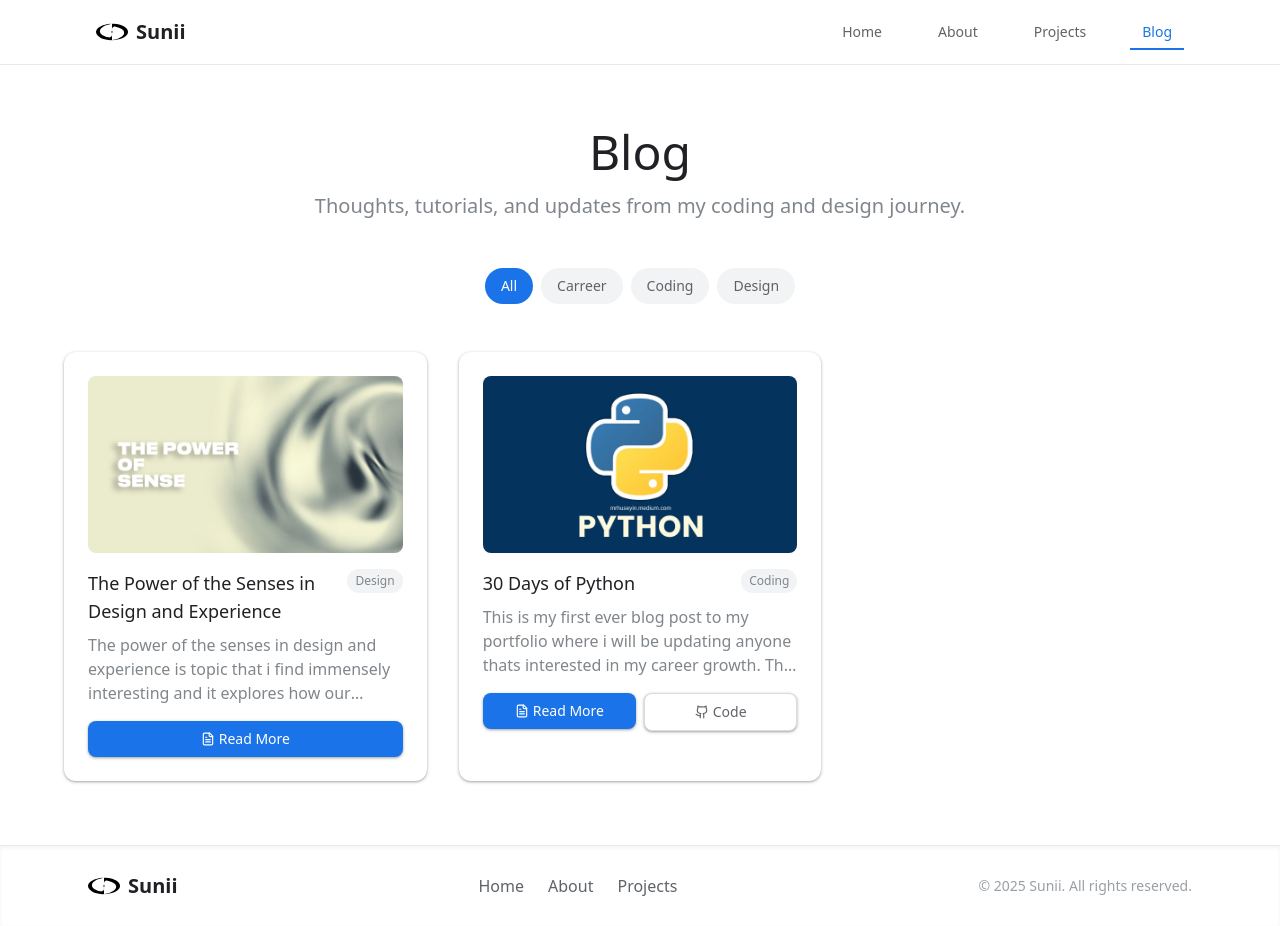
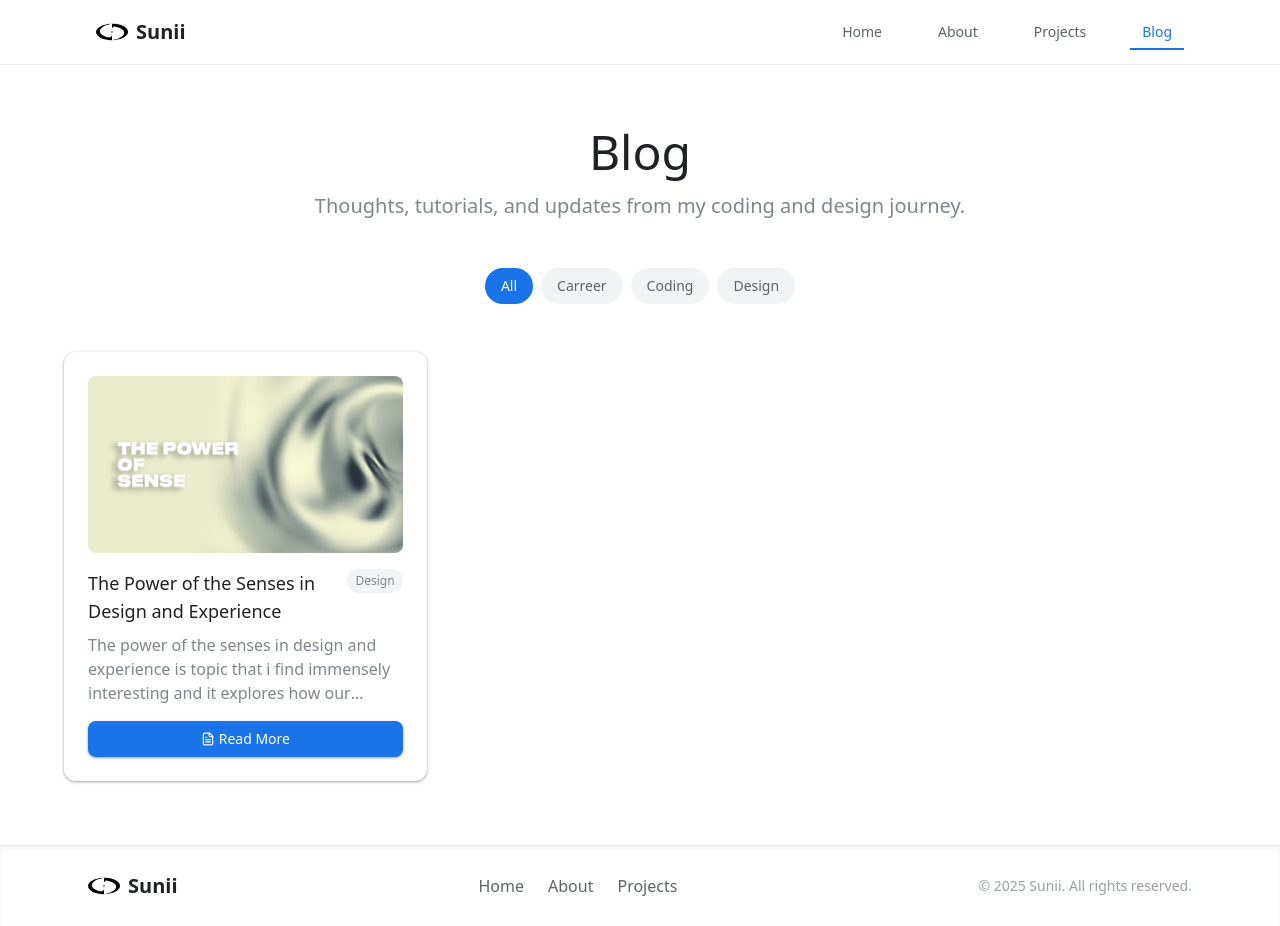
Before and after one commit to Sunii-999/portfolio, a React (Create React App) app: page /blog in a window 1280 px wide. Built offline with nearby package versions, Linux system fonts and the light colour scheme.

Commit message:
Remove '30 Days of Python' blog entry
Removed the first blog entry about '30 Days of Python' from the blogData.

```diff
--- a/src/data/blogs.js
+++ b/src/data/blogs.js
@@ -11,20 +11,6 @@ export const blogData = {
   blogs: [
     {
       id: 1,
-      title: "30 Days of Python",
-      slug: createSlug("30 Days of Python"),
-      description: "This is my first ever blog post to my portfolio where i will be updating anyone thats interested in my career growth. This blog post will be about my journey of learning python in 30 days. I will be sharing my progress, challenges and achievements throughout the month.",
-      image: "/img/blog/python/header.png",
-      liveUrl: null,
-      githubUrl: "https://github.com/Sunii-999/30-day_python/tree/main", // Note: Consider making this repo public or adding a video demo link.
-      featured: true,
-      category: "Coding",
-      completionDate: "16/10/2025",
-      readme: "/readmes/blog/30-python.md",
-
-    },
-    {
-      id: 2,
       title: "The Power of the Senses in Design and Experience",
       slug: createSlug("The Power of the Senses in Design and Experience"),
       description: "The power of the senses in design and experience is topic that i find immensely interesting and it explores how our senses influence our perception and interaction with the world around us. In this blog post, I dive into the role of the senses in design and experience, and how they can be leveraged to create more engaging and immersive experiences.",
```
